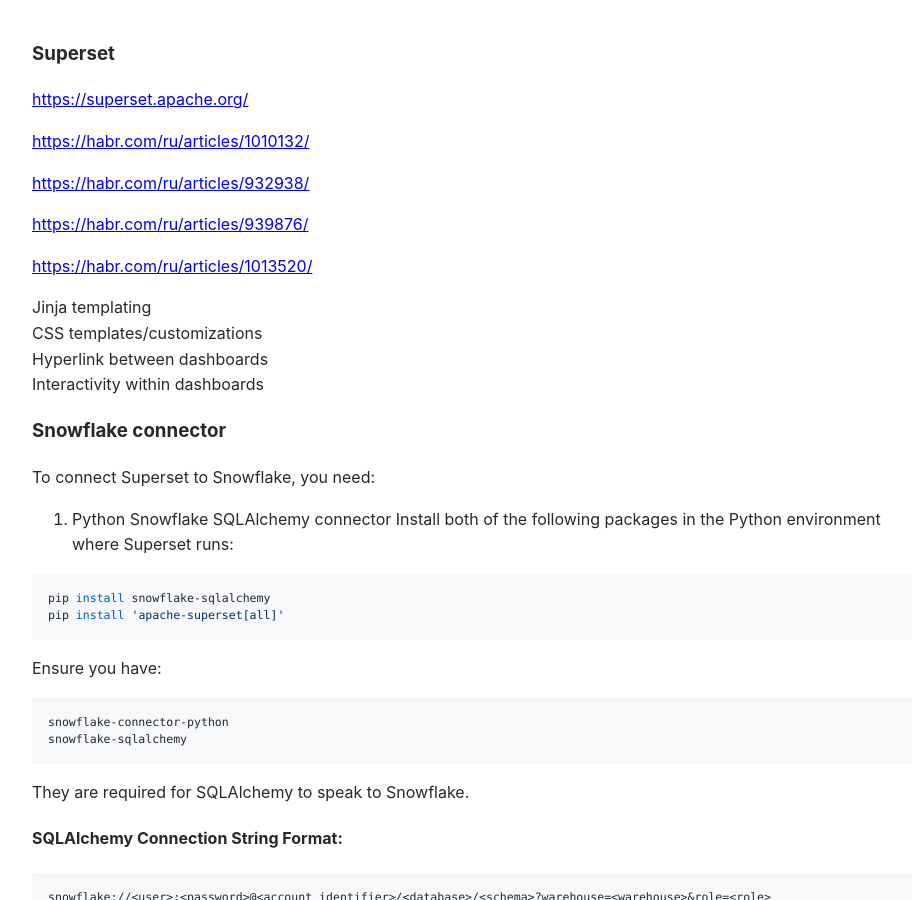
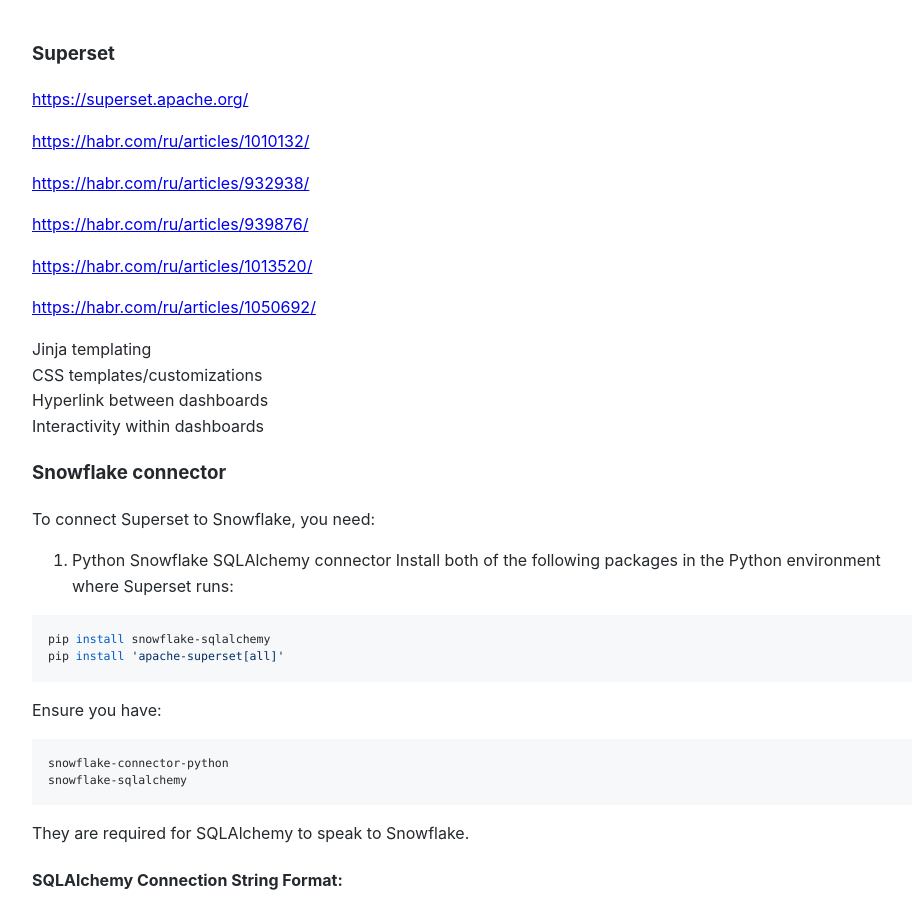
Before and after one commit to Michael-Lubinsky/michael-lubinsky.github.com, a Jekyll site: the page built from plotting/superset.md, in a window 1280 px wide and 900 px high. Shown: the whole window, without its empty margins (158-1070 px from the left). Built offline with Jekyll 4.4.1, drawn with Linux system fonts in a browser that asks for light colours; our own code applies the rules of GitHub Pages for plain Markdown files.

Commit message:
Update superset.md

```diff
--- a/plotting/superset.md
+++ b/plotting/superset.md
@@ -9,6 +9,8 @@
 <https://habr.com/ru/articles/939876/>
 
 <https://habr.com/ru/articles/1013520/>
+
+<https://habr.com/ru/articles/1050692/>
 
 Jinja templating
 CSS templates/customizations
```
